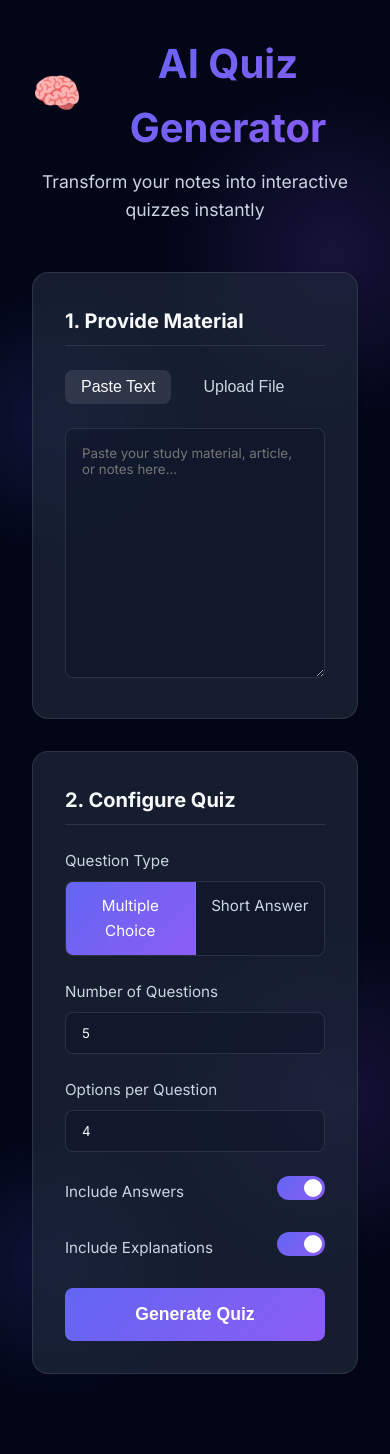
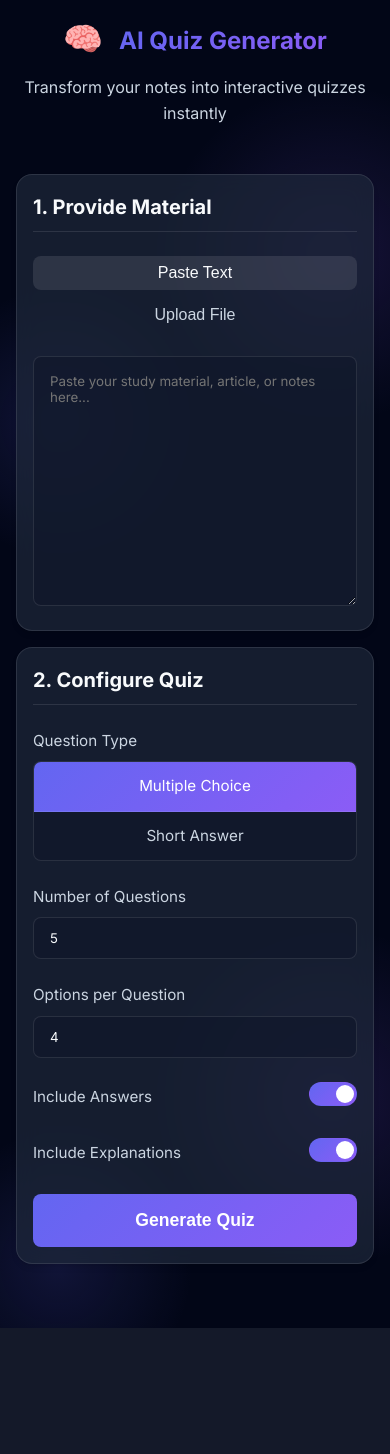
Before and after one commit to Mihir-Kumar-Sinha/AI-Quiz-Generator, a Flask app: page / in a window 390 px wide. After the commit the page ends 1328 px from the top, so only its background shows below. Run offline with Flask 3, Linux system fonts and the light colour scheme.

Commit message:
Enhance mobile responsiveness and UI layout

```diff
--- a/static/css/style.css
+++ b/static/css/style.css
@@ -601,3 +601,81 @@ input:checked + .slider:before {
     50% { transform: translateY(-10px); }
     100% { transform: translateY(0px); }
 }
+
+/* Mobile Responsiveness */
+@media (max-width: 768px) {
+    .app-container {
+        padding: 1rem;
+    }
+
+    h1 {
+        font-size: 2rem;
+    }
+
+    .brain-icon {
+        font-size: 2rem;
+    }
+
+    .subtitle {
+        font-size: 1rem;
+    }
+
+    .glass-panel {
+        padding: 1.5rem;
+    }
+
+    .file-upload-wrapper {
+        padding: 2rem 1rem;
+    }
+}
+
+@media (max-width: 480px) {
+    h1 {
+        font-size: 1.5rem;
+    }
+
+    .layout-grid {
+        gap: 1rem;
+    }
+
+    .glass-panel {
+        padding: 1rem;
+    }
+
+    .tabs {
+        flex-direction: column;
+        gap: 0.5rem;
+    }
+
+    .toggle-group {
+        flex-direction: column;
+    }
+
+    .toggle-group label {
+        border-right: none;
+        border-bottom: 1px solid var(--glass-border);
+    }
+
+    .toggle-group label:last-child {
+        border-bottom: none;
+    }
+
+    .results-header {
+        flex-direction: column;
+        gap: 1rem;
+        align-items: stretch;
+    }
+
+    .results-header button {
+        width: 100%;
+    }
+
+    .quiz-card {
+        padding: 1rem;
+    }
+
+    .option-btn {
+        padding: 0.75rem;
+        font-size: 0.95rem;
+    }
+}
```
